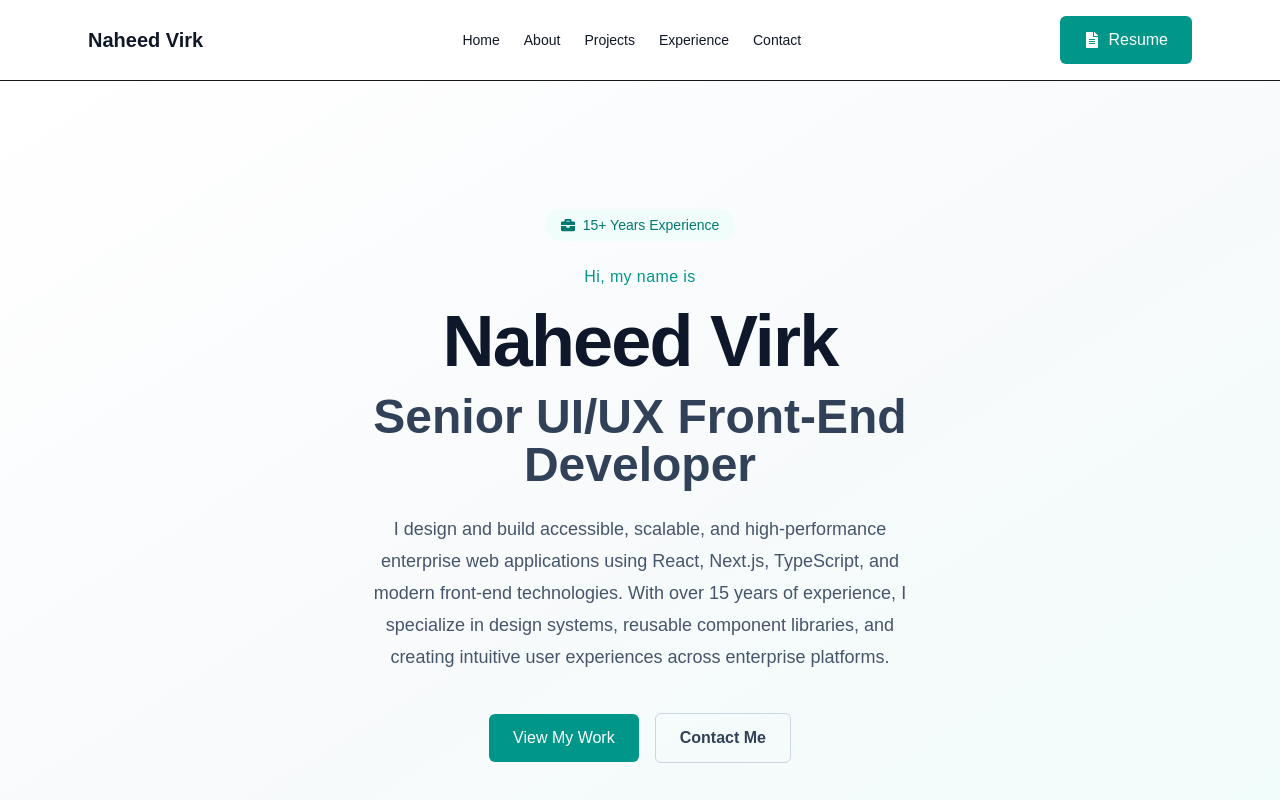
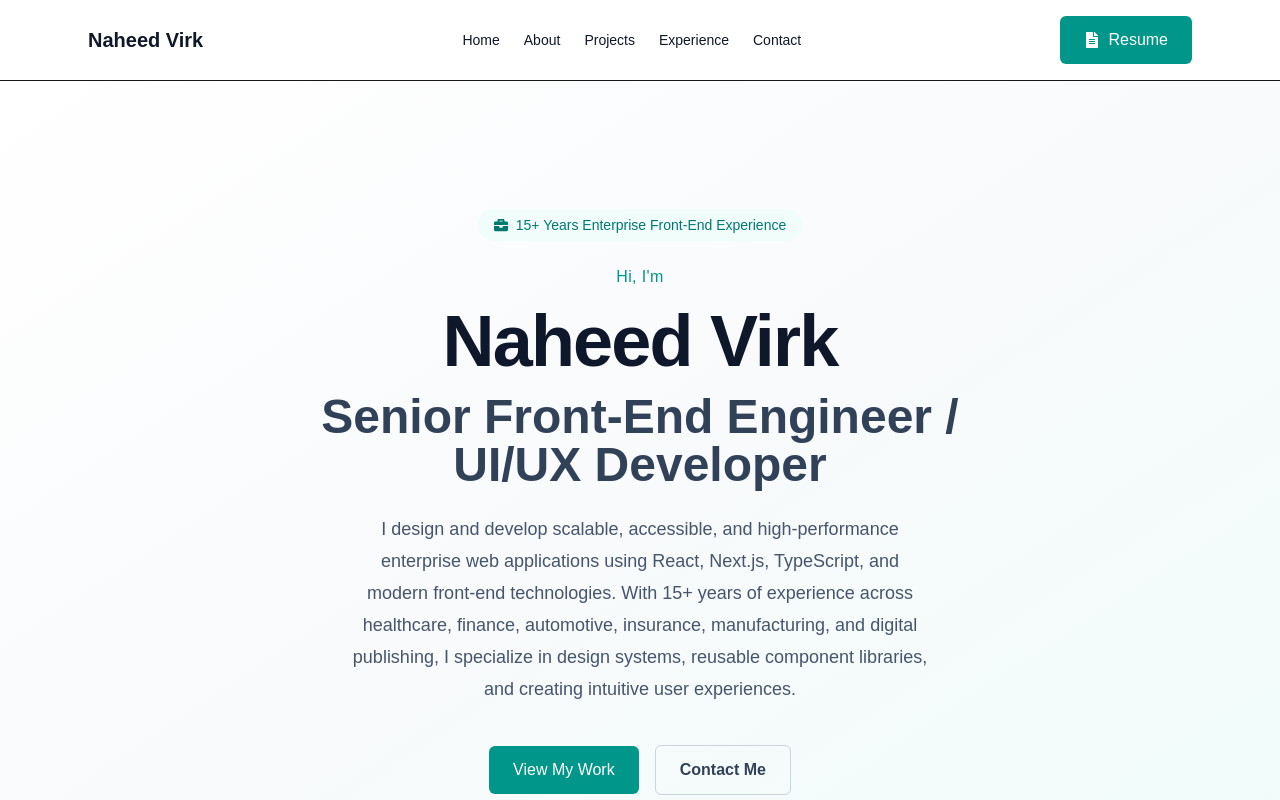
Before and after one commit to naheedkvirk/portfolio, a Next.js app: page / in a window 1280 px wide. Shown: the top 800 px of the page. Built offline with nearby package versions, Linux system fonts and the light colour scheme.

Commit message:
Update resume and content matching resume

```diff
--- a/components/Experience/experienceData.ts
+++ b/components/Experience/experienceData.ts
@@ -16,54 +16,54 @@ export const experiences: Experience[] = [
     company: "John Deere",
     role: "Senior UI/UX Front-End Developer",
     duration: "2025 - Present",
-    location: "Remot",
+    location: "Remote",
     current: true,
+
     summary:
-      "Build scalable React-based design system solutions for enterprise applications using Material UI and Storybook to create reusable, accessible, and maintainable UI components. Collaborate with product teams to deliver consistent user experiences through modern front-end architecture and engineering practices.",
+      "Develop scalable React-based enterprise applications and design system solutions using Material UI, Storybook, TypeScript, and modern front-end architecture. Build reusable components, improve accessibility, and collaborate with UX and engineering teams to deliver consistent user experiences across multiple product lines.",
+
     achievements: [
-      "Develop and maintain reusable React components for an enterprise design system supporting multiple product lines.",
-      "Build scalable UI components using React, TypeScript, Material UI (MUI), Styled Components, and SASS.",
-      "Create modular component APIs using props and reusable patterns to improve maintainability and reduce code duplication.",
-      "Use Storybook to develop, test, and document components with interactive props and light/dark theme support.",
-      "Improve accessibility compliance through WCAG practices, automated testing, and end-to-end validation using Playwright and Cypress.",
-      "Implement responsive UI layouts using Tailwind CSS and Material UI to improve consistency across applications.",
-      "Collaborate in Agile development environments through sprint planning, stand-ups, retrospectives, and demos.",
-      "Support cross-functional teams by troubleshooting UI integration issues and resolving front-end defects.",
-      "Develop Node.js utilities and services to support component APIs, data transformation, and application integration.",
-      "Contribute to CI/CD workflows, Docker-based development environments, and test-driven development practices.",
+      "Develop reusable React components and shared UI patterns for enterprise design systems.",
+      "Build scalable component libraries using React, TypeScript, Material UI, Styled Components, SASS, and Tailwind CSS.",
+      "Create and maintain Storybook documentation with interactive components, theming, and developer guidelines.",
+      "Implement accessible UI solutions following WCAG standards with automated validation using Playwright and Cypress.",
+      "Develop Node.js utilities supporting component APIs, data transformation, and application integration.",
+      "Contribute to CI/CD workflows, Docker-based development environments, and Agile engineering practices.",
     ],
+
     technologies: [
       "React",
       "TypeScript",
       "Material UI",
       "Storybook",
-      "JavaScript",
+      "Tailwind CSS",
       "Node.js",
       "Vite",
-      "Figma",
       "Docker",
       "Playwright",
       "Cypress",
       "Azure DevOps",
     ],
   },
+
   {
     id: 2,
     company: "HSBC",
-    role: "Senior Front-End Developer",
+    role: "Senior UI/UX Front-End Developer",
     duration: "2024 – 2025",
     location: "Remote",
+
     summary:
-      "Designed and developed accessible, enterprise-scale financial applications by collaborating with UX teams and building modern front-end solutions using Angular, React, Vue.js, and TypeScript. Delivered responsive user experiences, optimized application performance, and supported cloud-based deployments through modern DevOps and CI/CD practices.",
+      "Designed and developed accessible enterprise financial applications using React, Angular, Vue.js, TypeScript, and modern cloud technologies. Collaborated with UX teams to deliver scalable interfaces while improving performance, accessibility, and application reliability.",
+
     achievements: [
-      "Collaborated with UX teams to design accessible, user-centered financial applications using Figma while meeting WCAG and IEC 62304 standards.",
-      "Built scalable single-page applications using Angular, React, Vue.js, Redux, GraphQL, and TypeScript with modular and maintainable architecture.",
-      "Developed responsive interfaces optimized for mobile, tablet, and desktop experiences with a focus on usability and accessibility.",
-      "Improved application performance through lazy loading, code splitting, refactoring, and front-end optimization techniques.",
-      "Deployed containerized applications using Docker and Kubernetes on GCP (GKE) while supporting cloud-based microservices delivery.",
-      "Implemented CI/CD pipelines and automated testing workflows using AWS CodePipeline, AWS CodeBuild, Jest, and Selenium.",
-      "Enhanced accessibility compliance using Lighthouse and Axe while mentoring developers and collaborating with cross-functional teams.",
+      "Built scalable single-page applications using Angular, React, Vue.js, Redux, GraphQL, and TypeScript.",
+      "Designed accessible financial interfaces using Figma while following WCAG and IEC 62304 standards.",
+      "Improved application performance through lazy loading, code splitting, and front-end optimization.",
+      "Supported cloud-native deployments using Docker, Kubernetes, GCP, AWS, and Azure DevOps workflows.",
+      "Implemented automated testing and CI/CD pipelines using Jest, Selenium, AWS CodePipeline, and AWS CodeBuild.",
     ],
+
     technologies: [
       "Angular",
       "React",
@@ -71,61 +71,70 @@ export const experiences: Experience[] = [
       "TypeScript",
       "Redux",
       "GraphQL",
-      "Figma",
       "Docker",
       "Kubernetes",
+      "GCP",
       "AWS",
       "Azure DevOps",
       "Accessibility",
     ],
   },
+
   {
     id: 3,
     company: "International Medical Group",
-    role: "Senior UI Developer",
+    role: "Senior UI Web Developer",
     duration: "2022 – 2024",
     location: "Indianapolis, IN",
+
     summary:
-      "Developed and enhanced React-based applications by building reusable components, implementing state management solutions, and optimizing front-end performance. Applied modern React practices including functional components, hooks, and component-driven architecture to create maintainable and efficient user interfaces.",
+      "Developed responsive healthcare and travel insurance applications using React, Angular, TypeScript, and modern front-end practices. Built reusable components, integrated APIs, and improved application performance while delivering accessible customer experiences.",
+
     achievements: [
-      "Developed and maintained reusable React components using functional components and React Hooks.",
-      "Improved component reliability through props validation and default property configurations.",
-      "Managed project dependencies using NPM and Yarn while integrating third-party libraries.",
-      "Debugged and resolved front-end issues to improve application stability and user experience.",
+      "Developed reusable React and Angular components using functional components, hooks, and modular architecture.",
+      "Implemented Redux-based state management using actions, reducers, and selectors.",
+      "Integrated RESTful APIs to support secure customer-facing insurance applications.",
+      "Optimized application performance through code improvements, lazy loading, and efficient rendering.",
+      "Collaborated with cross-functional Agile teams to deliver reliable production applications.",
     ],
+
     technologies: [
       "React",
+      "Angular",
+      "TypeScript",
       "JavaScript",
       "Redux",
-      "React Hooks",
+      "REST APIs",
       "HTML5",
       "CSS3",
-      "NPM",
-      "Yarn",
+      "Bootstrap",
+      "Accessibility",
     ],
   },
+
   {
     id: 4,
     company: "Ford Motor Company",
-    role: "Front-End Developer",
+    role: "UI Front-End Developer / UI/UX Developer",
     duration: "2015 – 2022",
     location: "Dearborn, MI",
+
     summary:
-      "Contributed to Ford's Web and Mobile Enablement (WaMe) team by developing and modernizing enterprise Angular applications with scalable front-end architecture, reusable UI components, and responsive user experiences. Collaborated with cross-functional Agile teams to deliver accessible, high-performance applications and modernize legacy systems using Angular, TypeScript, and RESTful services.",
+      "Developed enterprise front-end frameworks and reusable UI solutions for Ford's Web and Mobile Center of Excellence. Built scalable Angular applications, modernized legacy systems, and delivered accessible, responsive experiences across multiple business platforms.",
+
     achievements: [
-      "Contributed to Ford's Web and Mobile Enablement (WaMe) team, supporting the enterprise Reference Application (JAB) with Angular front-end and Java-based backend integration.",
-      "Developed and enhanced reusable Angular components (Angular 8–15) for forms, event handling, and shared application modules.",
-      "Designed responsive and accessible user interfaces using HTML5, CSS3, SASS, Bootstrap, TypeScript, and modern JavaScript (ES6+).",
-      "Built scalable front-end architecture using Angular Router, RxJS, NgRx, and modular component design patterns.",
-      "Integrated RESTful APIs with Angular HttpClient to support dynamic data retrieval and application workflows.",
-      "Modernized legacy AngularJS applications by migrating to Angular 2+ using reactive forms, services, and component-based architecture.",
-      "Implemented comprehensive testing using Jasmine, Karma, and Cypress to improve application quality and reliability.",
-      "Performed browser remediation and ensured compatibility across Chrome, Firefox, Safari, and legacy Internet Explorer environments.",
-      "Collaborated in Agile/Scrum teams, participating in sprint planning, stand-ups, retrospectives, and cross-functional development initiatives.",
+      "Developed reusable Angular components and enterprise UI frameworks adopted across multiple applications.",
+      "Built responsive applications using Angular, TypeScript, JavaScript ES6+, HTML5, CSS3, Bootstrap, and SASS.",
+      "Created scalable front-end architecture using Angular Router, RxJS, NgRx, and modular design patterns.",
+      "Integrated REST APIs with enterprise Java-based backend services.",
+      "Supported modernization of AngularJS applications into component-based Angular architectures.",
+      "Implemented testing practices using Jasmine, Karma, Cypress, and Agile development workflows.",
     ],
+
     technologies: [
       "Angular",
       "TypeScript",
+      "JavaScript",
       "RxJS",
       "NgRx",
       "Bootstrap",
@@ -136,31 +145,35 @@ export const experiences: Experience[] = [
       "Cypress",
     ],
   },
+
   {
     id: 5,
-    company: "JSTOR",
-    role: "UI Developer",
+    company: "JSTOR / ITHAKA",
+    role: "UI UX Front-End Developer",
     duration: "2011 – 2015",
     location: "Remote",
+
     summary:
-      "Designed and enhanced user-centered digital experiences by creating wireframes, prototypes, and responsive interfaces while collaborating with UX, product, and marketing teams. Focused on usability, accessibility, and continuous user experience improvements for academic research platforms.",
+      "Designed and developed digital publishing and academic search experiences focused on usability, accessibility, and content discovery. Collaborated with UX, product, and marketing teams to improve user journeys and platform engagement.",
+
     achievements: [
-      "Collaborated with UI/UX designers to develop and enhance front-end components based on approved design specifications.",
-      "Partnered with product and marketing teams to deliver campaign-driven UI enhancements that supported user acquisition and engagement.",
-      "Conducted usability testing and user experience analysis to improve navigation, content discovery, and interaction with academic resources.",
-      "Ensured accessibility compliance by following WCAG standards and validating interfaces with accessibility testing tools.",
-      "Optimized user registration and authentication workflows using Optimizely to reduce friction and improve conversion.",
-      "Contributed to the redesign of JSTOR interfaces, improving layouts, navigation, and overall user experience.",
-      "Created visual assets and promotional content using Canva while collaborating with cross-functional teams through Jira.",
+      "Created responsive interfaces and front-end components for academic search platforms.",
+      "Developed prototypes and wireframes using Axure RP and collaborated with UX teams.",
+      "Improved accessibility compliance by applying WCAG standards and usability testing practices.",
+      "Enhanced registration and login workflows using Optimizely experimentation tools.",
+      "Supported redesign initiatives improving navigation, layouts, and content discovery.",
     ],
+
     technologies: [
       "JavaScript",
       "jQuery",
-      "HTML",
-      "CSS",
+      "HTML5",
+      "CSS3",
+      "Axure RP",
+      "Sketch",
       "WCAG",
+      "APIs",
       "UserTesting",
-      "APIs",
     ],
   },
 ];
--- a/components/Projects/projectData.ts
+++ b/components/Projects/projectData.ts
@@ -57,9 +57,9 @@ export const projects: Project[] = [
   {
     id: 1,
     title: "Enterprise Design System",
-    subtitle: "Reusable React Components • Storybook • Material UI",
+    subtitle: "Enterprise Design System • React Components • Storybook",
     description:
-      "Designed and developed a scalable enterprise design system with reusable React components, shared UI patterns, and comprehensive Storybook documentation. Built accessible, themeable components that enabled development teams to deliver consistent, high-quality user experiences across multiple enterprise applications while accelerating development and reducing code duplication.",
+      "Designed and developed an enterprise design system with reusable React components, shared UI patterns, and comprehensive Storybook documentation. Built accessible, themeable components using TypeScript and Material UI that improved consistency, collaboration, and development efficiency across multiple enterprise applications.",
     technologies: [
       "React",
       "TypeScript",
@@ -88,7 +88,7 @@ export const projects: Project[] = [
         "The organization needed a centralized design system to support multiple enterprise applications while maintaining consistent user experiences, accessibility standards, and efficient development workflows.",
 
       role: [
-        "Senior UI/UX Front-End Developer",
+        "Senior Front-End Engineer / UI/UX Developer",
         "Component architecture and implementation",
         "Design-to-code collaboration",
         "Accessibility and usability improvements",
@@ -161,7 +161,7 @@ export const projects: Project[] = [
   {
     id: 2,
     title: "Enterprise Banking Platform",
-    subtitle: "Digital Banking • Responsive Web Applications",
+    subtitle: "Financial Applications • React • Angular • Cloud",
     description:
       "Developed secure, responsive web applications for a global banking platform, creating intuitive user experiences for financial services. Collaborated with UX designers to build accessible interfaces, optimized application performance, and implemented scalable front-end architecture using modern JavaScript frameworks and cloud-native development practices.",
     technologies: [
@@ -182,13 +182,13 @@ export const projects: Project[] = [
   {
     id: 3,
     title: "Travel Insurance Platform",
-    subtitle: "Customer Portal • Policy Management",
+    subtitle: "Healthcare Insurance • Customer Portal • React/Angular",
     description:
       "Built and enhanced customer-facing web applications for a global travel medical insurance provider. Developed reusable Angular components, improved application performance, and delivered responsive, accessible interfaces that supported policy management, member services, and digital self-service experiences.",
     technologies: [
       "Angular",
       "Angular JS",
-      "Typesctipt",
+      "Typescript",
       "JavaScript",
       "HTML",
       "CSS",
@@ -199,7 +199,7 @@ export const projects: Project[] = [
   {
     id: 4,
     title: "Enterprise Front-End Framework",
-    subtitle: "Angular Framework • Internal Developer Platform",
+    subtitle: "Automotive Enterprise Platform • Angular Framework",
     description:
       "Developed and maintained a scalable front-end framework that enabled internal engineering teams to build enterprise web applications more efficiently. Created reusable Angular components, modernized legacy applications, and established a maintainable architecture with state management, routing, API integration, and automated testing.",
     technologies: [
@@ -217,7 +217,7 @@ export const projects: Project[] = [
   {
     id: 5,
     title: "Digital Research Platform",
-    subtitle: "Academic Search • Content Discovery",
+    subtitle: "Academic Search • Digital Publishing • Accessibility",
     description:
       "Designed and developed intuitive search and discovery experiences for academic research and professional learning platforms. Improved content discovery, accessibility, responsive design, and usability through user-centered interfaces that helped researchers, students, and professionals efficiently access digital knowledge resources.",
     technologies: [
@@ -271,10 +271,10 @@ export const projects: Project[] = [
 
     caseStudy: {
       overview:
-        "The goal was to create a modern portfolio experience that represents my background as a Senior UI/UX Front-End Developer while demonstrating current React and Next.js development practices. The site was designed to balance visual design, performance, accessibility, and maintainability.",
+        "The goal was to create a modern portfolio experience that represents my background as a Senior Front-End Engineer / UI/UX Developer while demonstrating current React and Next.js development practices. The site was designed to balance visual design, performance, accessibility, and maintainability.",
 
       role: [
-        "Senior UI/UX Front-End Developer",
+        "Senior Front-End Engineer / UI/UX Developer",
         "UX strategy and interface design",
         "Frontend architecture and implementation",
         "Accessibility and responsive design implementation",
--- a/content/content.ts
+++ b/content/content.ts
@@ -1,73 +1,94 @@
 // src/content.ts
 
+// ===============================
+// Hero
+// ===============================
 export const hero = {
-  tealBadge: "15+ Years Experience",
-  eyebrow: "Hi, my name is",
+  tealBadge: "15+ Years Enterprise Front-End Experience",
+
+  eyebrow: "Hi, I'm",
+
   name: "Naheed Virk",
-  title: "Senior UI/UX Front-End Developer",
+
+  title: "Senior Front-End Engineer / UI/UX Developer",
+
   description:
-    "I design and build accessible, scalable, and high-performance enterprise web applications using React, Next.js, TypeScript, and modern front-end technologies. With over 15 years of experience, I specialize in design systems, reusable component libraries, and creating intuitive user experiences across enterprise platforms.",
+    "I design and develop scalable, accessible, and high-performance enterprise web applications using React, Next.js, TypeScript, and modern front-end technologies. With 15+ years of experience across healthcare, finance, automotive, insurance, manufacturing, and digital publishing, I specialize in design systems, reusable component libraries, and creating intuitive user experiences.",
+
   primaryButton: "View My Work",
+
   secondaryButton: "Contact Me",
 };
 
+// ===============================
+// About
+// ===============================
 export const about = {
   title: "About Me",
 
   paragraphs: [
-    "I'm a Senior UI/UX Front-End Developer with 15+ years of experience designing and developing accessible, scalable, and user-centered web applications. I specialize in transforming complex business requirements into intuitive digital experiences through thoughtful design and modern front-end engineering.",
+    "I'm a Senior Front-End Engineer / UI/UX Developer with 15+ years of experience designing and developing accessible, scalable, and high-performance web applications for enterprise organizations. I specialize in transforming complex business requirements into intuitive digital experiences through modern front-end engineering, thoughtful design, and user-centered solutions.",
 
-    "My expertise includes React, Next.js, TypeScript, Material UI, Storybook, and Tailwind CSS, with a strong focus on design systems, reusable component libraries, accessibility (WCAG), and responsive application development. I build maintainable front-end architectures that improve consistency, collaboration, and product delivery across enterprise applications.",
+    "My expertise includes React, Next.js, TypeScript, JavaScript (ES6+), Material UI, Storybook, and Tailwind CSS, with a strong focus on enterprise design systems, reusable component libraries, accessibility (WCAG), responsive development, and maintainable front-end architectures that improve consistency, collaboration, and product delivery.",
 
-    "I have experience working with cross-functional teams including UX designers, product managers, and engineers using enterprise development workflows and tools such as Azure DevOps, Git, and Agile practices.",
+    "I collaborate with UX designers, product managers, and engineering teams using Agile methodologies and enterprise workflows. My experience includes Azure DevOps, Git, CI/CD practices, automated testing, and component-driven development to deliver reliable, scalable digital products.",
   ],
 
   industryExperience: {
     title: "Industry Experience",
     industries:
-      "Automotive • Banking • Travel Insurance • Academic Search • Digital Publishing • Enterprise Applications",
+      "Automotive • Banking & Finance • Healthcare & Insurance • Manufacturing • Academic Search • Digital Publishing • Enterprise Applications",
     description:
-      "Building accessible and scalable user experiences across complex enterprise environments.",
+      "Building accessible, scalable, and high-performance user experiences across complex enterprise environments.",
   },
 
   skills: [
     "React & Next.js",
-    "TypeScript",
+    "TypeScript & JavaScript (ES6+)",
     "Material UI",
     "Storybook",
     "Design Systems & Component Libraries",
     "Tailwind CSS",
     "Accessibility (WCAG)",
     "Responsive Web Design",
+    "Performance Optimization & Testing",
     "Azure DevOps & Enterprise Workflows",
   ],
 };
 
+// ===============================
+// Projects
+// ===============================
 export const projectsContent = {
   title: "Projects",
 
   description:
-    "A collection of enterprise and personal projects demonstrating my experience designing and building scalable, accessible, and user-centered web applications. From design systems and reusable component libraries to customer-facing enterprise platforms, each project reflects a focus on clean architecture, performance, and exceptional user experience.",
+    "A collection of enterprise and personal projects showcasing my experience designing and developing scalable, accessible, and high-performance web applications. These projects demonstrate my expertise in React, Next.js, design systems, reusable component libraries, and modern front-end architecture while focusing on maintainability, performance, and intuitive user experiences.",
 };
 
+// ===============================
+// Experience
+// ===============================
 export const experienceContent = {
   title: "Experience",
 
   description:
-    "Over 15 years of experience designing and developing accessible, responsive, and scalable web applications across healthcare, finance, automotive, manufacturing, and digital publishing.",
+    "15+ years of experience designing and developing scalable, accessible, and high-performance web applications across healthcare, finance, automotive, insurance, manufacturing, and digital publishing. Experienced in building enterprise applications, design systems, reusable component libraries, and modern front-end architectures using React, Next.js, TypeScript, and industry best practices.",
 };
 
+// ===============================
 // Contact
+// ===============================
 export const contact = {
   title: "Get In Touch",
 
   description:
-    "I'm currently open to Senior Front-End, UI Engineering, and Design System opportunities. Whether you're hiring, building a product, or just want to connect, I'd love to hear from you.",
+    "I'm currently open to Senior Front-End Engineer, UI Engineering, and Design System opportunities. If you're looking to build scalable, accessible, and high-quality web applications, I'd love to connect.",
 
   buttons: {
     email: {
       label: "Email Me",
-      href: "mailto:naheed.virk@gmail.com?subject=Portfolio Inquiry",
+      href: "mailto:naheedvirk786@gmail.com?subject=Portfolio Inquiry",
     },
 
     linkedin: {
@@ -88,12 +109,14 @@ export const contact = {
   },
 };
 
-//Footer
+// ===============================
+// Footer
+// ===============================
 export const footer = {
   title: "Thanks for visiting.",
 
   description:
-    "Let's build accessible, scalable, and meaningful digital experiences together.",
+    "Building accessible, scalable, and high-performance digital experiences through modern front-end engineering.",
 
   copyright: `© ${new Date().getFullYear()} Naheed Virk`,
 
```
Also changed, not shown: 1 other file (tests, documents, lock files or other folders).
